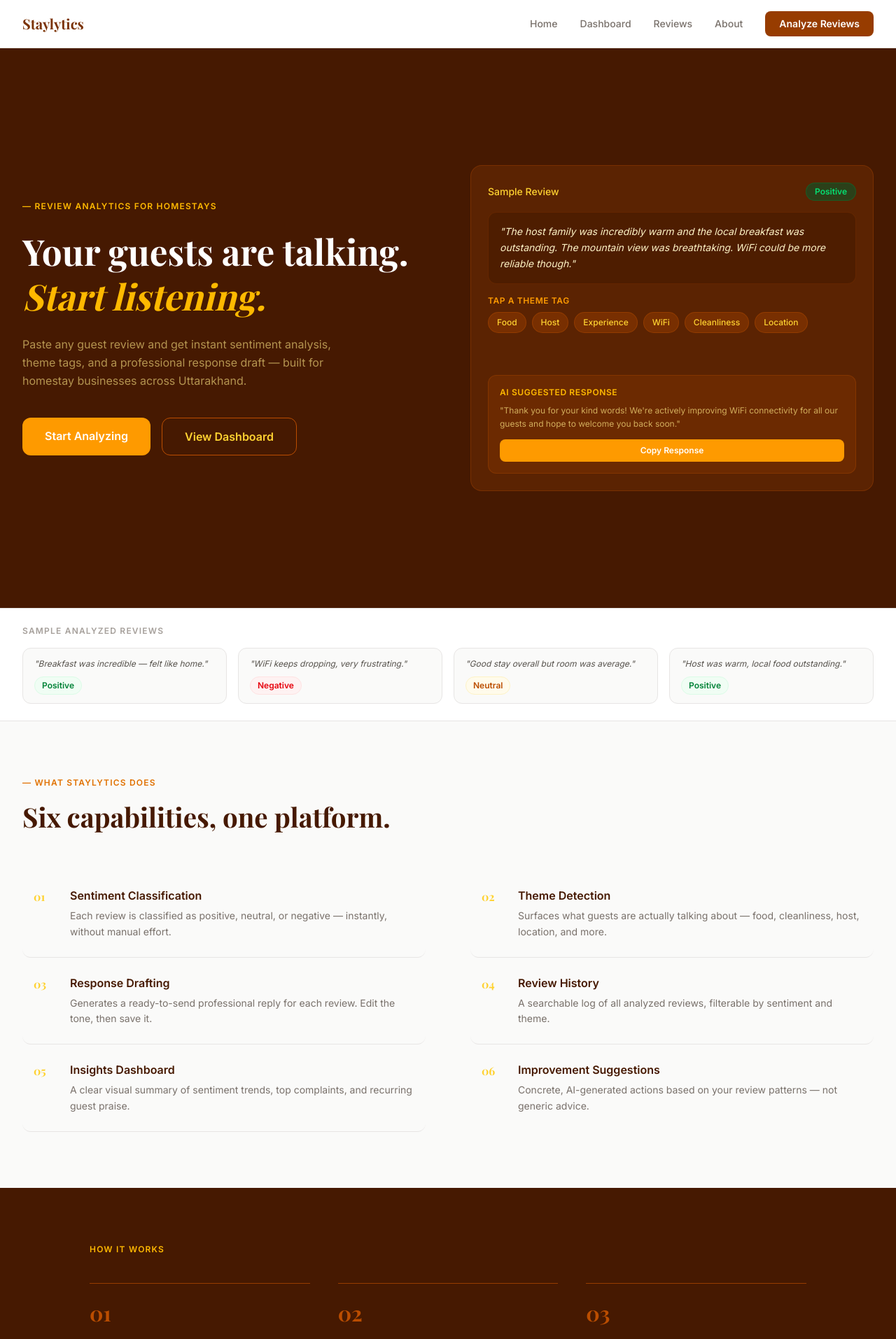
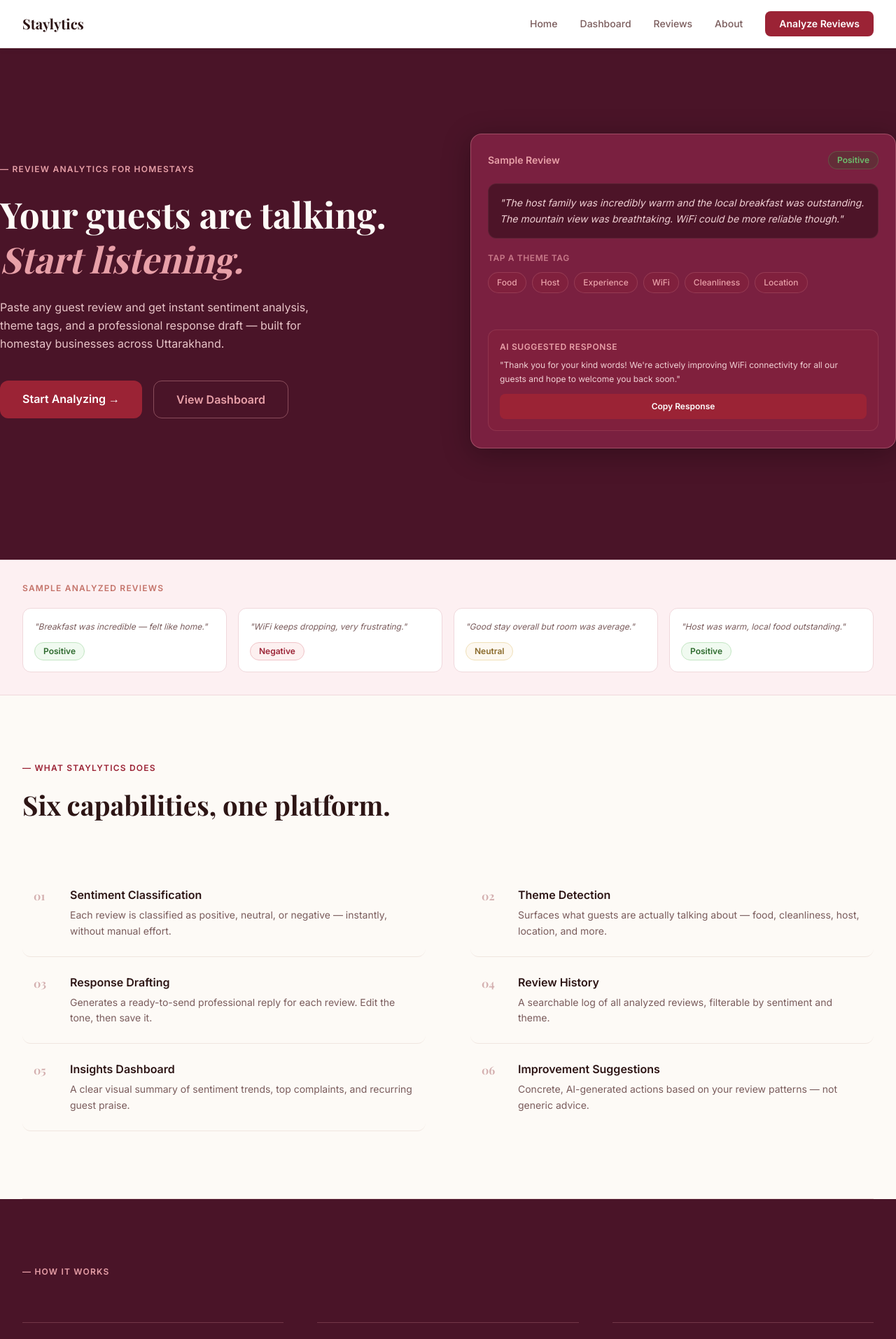
Before and after one commit to saam-07/Staylytics, a React (Vite) app in the folder frontend/: page / in a window 1280 px wide. Shown: the top 1914 px of the page at 70% size. Built offline with nearby package versions, Linux system fonts and the light colour scheme.

Commit message:
refactor: changed the colour pallete  and, improved spacing

```diff
--- a/frontend/src/App.jsx
+++ b/frontend/src/App.jsx
@@ -18,24 +18,37 @@
     <main>
       <Hero />
 
-      {/* Mock review strip — unique element */}
-      <div className="bg-white border-y border-stone-200 px-8 py-6">
+      {/* Review strip — warm blush, not stark white */}
+      <div
+        className="px-8 py-8"
+        style={{ backgroundColor: "#fdf0f2", borderTop: "1px solid #f0d8dc", borderBottom: "1px solid #f0d8dc" }}
+      >
         <div className="max-w-7xl mx-auto">
-          <p className="text-stone-400 text-xs uppercase tracking-widest font-semibold mb-4">
+          <p
+            className="text-xs uppercase tracking-widest font-semibold mb-5"
+            style={{ color: "#c4736a" }}
+          >
             Sample analyzed reviews
           </p>
           <div className="grid sm:grid-cols-2 lg:grid-cols-4 gap-4">
             {[
-              { text: "Breakfast was incredible — felt like home.", badge: "Positive", color: "text-green-700 bg-green-50 border-green-100" },
-              { text: "WiFi keeps dropping, very frustrating.", badge: "Negative", color: "text-red-600 bg-red-50 border-red-100" },
-              { text: "Good stay overall but room was average.", badge: "Neutral", color: "text-amber-700 bg-amber-50 border-amber-100" },
-              { text: "Host was warm, local food outstanding.", badge: "Positive", color: "text-green-700 bg-green-50 border-green-100" },
+              { text: "Breakfast was incredible — felt like home.", badge: "Positive", bg: "#f0faf0", color: "#2d6a2d", border: "#c3e6c3" },
+              { text: "WiFi keeps dropping, very frustrating.", badge: "Negative", bg: "#fdf0f0", color: "#9b2335", border: "#f0c4c8" },
+              { text: "Good stay overall but room was average.", badge: "Neutral", bg: "#fdf8f0", color: "#8a6a2a", border: "#f0e0b8" },
+              { text: "Host was warm, local food outstanding.", badge: "Positive", bg: "#f0faf0", color: "#2d6a2d", border: "#c3e6c3" },
             ].map((r, i) => (
-              <div key={i} className="bg-stone-50 border border-stone-200 rounded-xl px-4 py-3
-                                      flex flex-col gap-2">
-                <p className="text-stone-600 text-xs italic leading-relaxed">"{r.text}"</p>
-                <span className={`text-xs font-semibold px-2.5 py-1 rounded-full border
-                                 self-start ${r.color}`}>
+              <div
+                key={i}
+                className="rounded-xl px-4 py-4 flex flex-col gap-3"
+                style={{ backgroundColor: "#fff", border: "1px solid #f0d8dc" }}
+              >
+                <p className="text-xs italic leading-relaxed" style={{ color: "#7a5c5c" }}>
+                  "{r.text}"
+                </p>
+                <span
+                  className="text-xs font-semibold px-3 py-1 rounded-full self-start"
+                  style={{ backgroundColor: r.bg, color: r.color, border: `1px solid ${r.border}` }}
+                >
                   {r.badge}
                 </span>
               </div>
@@ -45,46 +58,69 @@
       </div>
 
       {/* Features */}
-      <section className="bg-stone-50 py-20 px-8">
+      <section className="py-24 px-8" style={{ backgroundColor: "#fdfaf6" }}>
         <div className="max-w-7xl mx-auto">
-
-          <div className="mb-12">
-            <p className="text-amber-600 text-xs font-semibold uppercase tracking-widest mb-3">
+          <div className="mb-16">
+            <p
+              className="text-xs font-semibold uppercase tracking-widest mb-4"
+              style={{ color: "#9b2335" }}
+            >
               — What Staylytics does
             </p>
-            <h2 className="text-amber-950 font-bold"
-              style={{ fontFamily: "'Playfair Display', serif", fontSize: "clamp(1.8rem, 3vw, 2.4rem)" }}>
+            <h2
+              className="font-bold"
+              style={{
+                fontFamily: "'Playfair Display', serif",
+                fontSize: "clamp(1.8rem, 3vw, 2.4rem)",
+                color: "#2d1515",
+              }}
+            >
               Six capabilities, one platform.
             </h2>
           </div>
-
-          {/* Two column list */}
           <div className="grid md:grid-cols-2 gap-x-16">
             {features.map((f) => <Card key={f.number} {...f} />)}
           </div>
         </div>
       </section>
 
+      {/* Thin divider */}
+      <div className="max-w-7xl mx-auto px-8">
+        <div className="h-px" style={{ backgroundColor: "rgba(155,35,53,0.15)" }} />
+      </div>
+
       {/* How it works */}
-      <section className="bg-amber-950 py-20 px-6">
-        <div className="max-w-5xl mx-auto">
-          <p className="text-amber-400 text-xs font-semibold uppercase tracking-widest mb-10">
-            How it works
+      <section className="py-24 px-8" style={{ backgroundColor: "#4a1428" }}>
+        <div className="max-w-7xl mx-auto">
+          <p
+            className="text-xs font-semibold uppercase tracking-widest mb-16"
+            style={{ color: "#e8a0a8" }}
+          >
+            — How it works
           </p>
-
-          <div className="grid md:grid-cols-3 gap-10">
+          <div className="grid md:grid-cols-3 gap-12">
             {[
               { n: "01", title: "Paste the review", desc: "Copy any guest review from your booking platform and paste it in." },
               { n: "02", title: "AI analyzes it", desc: "Sentiment, themes, and a suggested response are generated in seconds." },
               { n: "03", title: "Act on it", desc: "Edit the response, save it, and track patterns over time." },
             ].map((s) => (
-              <div key={s.n} className="border-t border-amber-800 pt-6">
-                <div className="text-amber-700 font-bold text-3xl mb-4"
-                  style={{ fontFamily: "'Playfair Display', serif" }}>
+              <div
+                key={s.n}
+                className="pt-8"
+                style={{ borderTop: "1px solid rgba(232,160,168,0.25)" }}
+              >
+                <div
+                  className="font-bold text-4xl mb-6"
+                  style={{ fontFamily: "'Playfair Display', serif", color: "#e8a0a8" }}
+                >
                   {s.n}
                 </div>
-                <h3 className="text-white font-semibold text-base mb-2">{s.title}</h3>
-                <p className="text-amber-400/70 text-sm leading-relaxed">{s.desc}</p>
+                <h3 className="font-semibold text-base mb-3" style={{ color: "#fdfaf6" }}>
+                  {s.title}
+                </h3>
+                <p className="text-sm leading-relaxed" style={{ color: "rgba(232,160,168,0.65)" }}>
+                  {s.desc}
+                </p>
               </div>
             ))}
           </div>
@@ -97,11 +133,16 @@
 function Placeholder({ title, description }) {
   return (
     <main className="flex-1 max-w-7xl mx-auto px-8 py-24 text-center">
-      <h1 className="text-3xl font-bold text-amber-900 mb-4"
-        style={{ fontFamily: "'Playfair Display', serif" }}>
+      <h1
+        className="text-3xl font-bold mb-4"
+        style={{ fontFamily: "'Playfair Display', serif", color: "#2d1515" }}
+      >
         {title}
       </h1>
-      <p className="text-stone-500 text-base max-w-md mx-auto leading-relaxed">
+      <p
+        className="text-base max-w-md mx-auto leading-relaxed"
+        style={{ color: "#7a5c5c" }}
+      >
         {description}
       </p>
     </main>
@@ -111,7 +152,7 @@
 export default function App() {
   return (
     <BrowserRouter>
-      <div className="min-h-screen flex flex-col bg-stone-50">
+      <div className="min-h-screen flex flex-col" style={{ backgroundColor: "#fdfaf6" }}>
         <Navbar />
         <Routes>
           <Route path="/" element={<Home />} />
--- a/frontend/src/components/Card.jsx
+++ b/frontend/src/components/Card.jsx
@@ -1,18 +1,16 @@
 export default function Card({ number, title, description }) {
   return (
-    <div className="flex gap-5 py-6 border-b border-stone-200 last:border-none
-                    group hover:bg-amber-50 px-4 rounded-xl transition-colors duration-200">
+    <div className="flex gap-5 py-6 border-b last:border-none group hover:bg-red-50 px-4 rounded-xl transition-colors duration-200"
+      style={{ borderColor: "#f0e6e0" }}>
 
-      {/* Number */}
-      <span className="text-amber-300 font-bold text-base shrink-0 w-8 pt-0.5"
-        style={{ fontFamily: "'Playfair Display', serif" }}>
+      <span className="font-bold text-base shrink-0 w-8 pt-0.5"
+        style={{ fontFamily: "'Playfair Display', serif", color: "#d4b0b0" }}>
         {number}
       </span>
 
-      {/* Content */}
       <div>
-        <h3 className="text-amber-950 font-semibold text-base mb-1.5">{title}</h3>
-        <p className="text-stone-500 text-sm leading-relaxed">{description}</p>
+        <h3 className="font-semibold text-base mb-1.5" style={{ color: "#2d1515" }}>{title}</h3>
+        <p className="text-sm leading-relaxed" style={{ color: "#7a5c5c" }}>{description}</p>
       </div>
     </div>
   );
--- a/frontend/src/components/Hero.jsx
+++ b/frontend/src/components/Hero.jsx
@@ -1,5 +1,5 @@
 import { Link } from "react-router-dom";
-import { useState } from "react";
+import { useState} from "react";
 
 export default function Hero() {
   const [copied, setCopied] = useState(false);
@@ -16,108 +16,188 @@
   };
 
   return (
-    <section className="bg-amber-950 min-h-screen flex items-center px-8 py-20">
+    <section
+      className="min-h-screen flex items-center pt-32 py-24"
+      style={{ backgroundColor: "#4a1428" }}
+    >
       <div className="max-w-7xl mx-auto w-full grid md:grid-cols-2 gap-16 items-center">
 
-        {/* Left */}
+        {/* ── LEFT ── */}
         <div>
-          <p className="text-amber-400 text-xs font-semibold uppercase tracking-widest mb-6">
+          {/* Eyebrow */}
+          <p
+            className="text-xs font-semibold uppercase tracking-widest mb-6"
+            style={{ color: "#e8a0a8" }}
+          >
             — Review Analytics for Homestays
           </p>
 
+          {/* Headline */}
           <h1
-            className="text-white font-bold leading-tight mb-6"
-            style={{ fontFamily: "'Playfair Display', serif", fontSize: "clamp(2.2rem, 4vw, 3.8rem)" }}
+            className="font-bold leading-tight mb-6"
+            style={{
+              fontFamily: "'Playfair Display', serif",
+              fontSize: "clamp(2.4rem, 4vw, 4rem)",
+              color: "#fdfaf6",
+            }}
           >
             Your guests are talking.
             <br />
-            <span className="text-amber-400 italic">Start listening.</span>
+            <span className="italic" style={{ color: "#e8a0a8" }}>
+              Start listening.
+            </span>
           </h1>
 
-          <p className="text-amber-200/60 text-base leading-relaxed mb-10 max-w-md">
-            Paste any guest review and get instant sentiment analysis, theme tags,
-            and a professional response draft — built for homestay businesses
-            across Uttarakhand.
+          {/* Subtext — blush pink */}
+          <p
+            className="text-base leading-relaxed mb-10 max-w-md"
+            style={{ color: "#e8c4c8" }}
+          >
+            Paste any guest review and get instant sentiment analysis, theme
+            tags, and a professional response draft — built for homestay
+            businesses across Uttarakhand.
           </p>
 
+          {/* Buttons */}
           <div className="flex flex-wrap gap-4">
-            <Link to="/reviews"
-              className="bg-amber-500 text-white font-semibold px-8 py-3.5
-                         rounded-xl hover:bg-amber-400 transition-colors">
-              Start Analyzing
+            <Link
+              to="/reviews"
+              className="text-white font-semibold px-8 py-3.5 rounded-xl
+                         hover:-translate-y-0.5 hover:shadow-lg transition-all duration-200"
+              style={{ backgroundColor: "#9b2335" }}
+            >
+              Start Analyzing →
             </Link>
-            <Link to="/dashboard"
-              className="border border-amber-700 text-amber-300 font-semibold
-                         px-8 py-3.5 rounded-xl hover:bg-amber-900 transition-colors">
+            <Link
+              to="/dashboard"
+              className="font-semibold px-8 py-3.5 rounded-xl
+                         hover:opacity-80 transition-all duration-200"
+              style={{ border: "1px solid rgba(232,160,168,0.4)", color: "#e8a0a8" }}
+            >
               View Dashboard
             </Link>
           </div>
         </div>
 
-        {/* Right — interactive mock card */}
-        <div className="bg-amber-900/40 border border-amber-800/50 rounded-2xl p-6">
-
-          {/* Header */}
-          <div className="flex justify-between items-center mb-4">
-            <span className="text-amber-300 text-sm font-medium">Sample Review</span>
-            <span className="bg-green-900/60 text-green-400 text-xs font-semibold
-                             px-3 py-1 rounded-full border border-green-700/40">
+        {/* ── RIGHT — interactive mock card ── */}
+        <div
+          className="rounded-2xl p-6"
+          style={{
+            backgroundColor: "#7a2040",
+            border: "1px solid rgba(232,160,168,0.35)",
+            boxShadow: "0 8px 40px rgba(0,0,0,0.3)",
+          }}
+        >
+          {/* Card header */}
+          <div className="flex justify-between items-center mb-5">
+            <span
+              className="text-sm font-semibold"
+              style={{ color: "#e8a0a8" }}
+            >
+              Sample Review
+            </span>
+            <span
+              className="text-xs font-semibold px-3 py-1 rounded-full"
+              style={{
+                backgroundColor: "rgba(34,85,34,0.25)",
+                color: "#6dbf6d",
+                border: "1px solid rgba(109,191,109,0.25)",
+              }}
+            >
               Positive
             </span>
           </div>
 
-          {/* Review text */}
-          <div className="bg-amber-950/60 rounded-xl p-4 mb-4 border border-amber-800/30">
-            <p className="text-amber-100 text-sm leading-relaxed italic">
+          {/* Review text box */}
+          <div
+            className="rounded-xl p-4 mb-5"
+            style={{
+              backgroundColor: "#4d1428",
+              border: "1px solid rgba(232,160,168,0.1)",
+            }}
+          >
+            <p
+              className="text-sm leading-relaxed italic"
+              style={{ color: "#f0d0d4" }}
+            >
               "The host family was incredibly warm and the local breakfast was
               outstanding. The mountain view was breathtaking. WiFi could be
               more reliable though."
             </p>
           </div>
 
-          {/* Interactive tags */}
-          <p className="text-amber-500 text-xs mb-2 uppercase tracking-wider font-semibold">
+          {/* Theme tags label */}
+          <p
+            className="text-xs mb-3 uppercase tracking-wider font-semibold"
+            style={{ color: "rgba(232,160,168,0.7)" }}
+          >
             Tap a theme tag
           </p>
-          <div className="flex gap-2 flex-wrap mb-5">
+
+          {/* Tags */}
+          <div className="flex gap-2 flex-wrap mb-3">
             {tags.map((t) => (
               <button
                 key={t}
                 onClick={() => setActiveTag(activeTag === t ? null : t)}
-                className={`text-xs px-3 py-1.5 rounded-full border font-medium
-                            transition-all duration-200
-                            ${activeTag === t
-                              ? "bg-amber-500 text-white border-amber-400"
-                              : "bg-amber-800/50 text-amber-300 border-amber-700/40 hover:border-amber-500"
-                            }`}
+                className="text-xs px-3 py-1.5 rounded-full font-medium transition-all duration-200"
+                style={
+                  activeTag === t
+                    ? {
+                        backgroundColor: "#9b2335",
+                        color: "#fdfaf6",
+                        border: "1px solid #9b2335",
+                      }
+                    : {
+                        backgroundColor: "rgba(155,35,53,0.2)",
+                        color: "#e8a0a8",
+                        border: "1px solid rgba(232,160,168,0.2)",
+                      }
+                }
               >
                 {t}
               </button>
             ))}
           </div>
 
-          {/* Tag description */}
-          <div className={`text-amber-200/60 text-xs mb-4 min-h-6 italic transition-all duration-200
-                          ${activeTag ? "opacity-100" : "opacity-0"}`}>
+          {/* Tag hint */}
+          <div
+            className={`text-xs italic mb-4 min-h-6 transition-all duration-200 ${
+              activeTag ? "opacity-100" : "opacity-0"
+            }`}
+            style={{ color: "rgba(232,160,168,0.6)" }}
+          >
             {activeTag && `Guests mentioned "${activeTag}" in this review.`}
           </div>
 
-          {/* AI Response */}
-          <div className="bg-amber-800/30 border border-amber-700/30 rounded-xl p-4">
-            <p className="text-amber-400 text-xs font-semibold uppercase tracking-wider mb-2">
+          {/* AI Response box */}
+          <div
+            className="rounded-xl p-4"
+            style={{
+              backgroundColor: "rgba(155,35,53,0.2)",
+              border: "1px solid rgba(232,160,168,0.15)",
+            }}
+          >
+            <p
+              className="text-xs font-semibold uppercase tracking-wider mb-2"
+              style={{ color: "#e8a0a8" }}
+            >
               AI Suggested Response
             </p>
-            <p className="text-amber-200/70 text-xs leading-relaxed mb-3">
+            <p
+              className="text-xs leading-relaxed mb-3"
+              style={{ color: "#f0d0d4" }}
+            >
               "Thank you for your kind words! We're actively improving WiFi
-              connectivity for all our guests and hope to welcome you back soon."
+              connectivity for all our guests and hope to welcome you back
+              soon."
             </p>
             <button
               onClick={handleCopy}
-              className={`w-full text-xs font-semibold py-2 rounded-lg transition-all duration-200
-                          ${copied
-                            ? "bg-green-600 text-white"
-                            : "bg-amber-500 text-white hover:bg-amber-400"
-                          }`}
+              className="w-full text-xs font-semibold py-2.5 rounded-lg
+                         transition-all duration-200 text-white
+                         hover:-translate-y-0.5 hover:shadow-md"
+              style={{ backgroundColor: copied ? "#2d6a2d" : "#9b2335" }}
             >
               {copied ? "Copied!" : "Copy Response"}
             </button>
--- a/frontend/src/components/Navbar.jsx
+++ b/frontend/src/components/Navbar.jsx
@@ -1,55 +1,104 @@
 import { useState } from "react";
-import { Link } from "react-router-dom";
+import { Link} from "react-router-dom";
 
 export default function Navbar() {
   const [open, setOpen] = useState(false);
 
+
+
+
   return (
-    <nav className="bg-white border-b border-stone-200 sticky top-0 z-50">
+    <nav
+      className="fixed top-0 left-0 w-full z-50 transition-all duration-300"
+      style={{
+  backgroundColor: "#ffffff",
+  borderBottom: "1px solid #f0e6e0",
+  boxShadow: "0 2px 8px rgba(0,0,0,0.06)",
+}}
+    >
       <div className="max-w-7xl mx-auto px-8 py-4 flex justify-between items-center">
 
         {/* Logo */}
-        <Link to="/" className="text-xl font-bold text-amber-900"
-          style={{ fontFamily: "'Playfair Display', serif" }}>
+        <Link
+          to="/"
+          className="text-xl font-bold transition-colors duration-300"
+          style={{
+            fontFamily: "'Playfair Display', serif",
+            color: "#2d1515",
+          }}
+        >
           Staylytics
         </Link>
 
         {/* Desktop links */}
-        <div className="hidden md:flex items-center gap-8 text-sm font-medium text-stone-500">
-          <Link to="/" className="hover:text-amber-800 transition-colors">Home</Link>
-          <Link to="/dashboard" className="hover:text-amber-800 transition-colors">Dashboard</Link>
-          <Link to="/reviews" className="hover:text-amber-800 transition-colors">Reviews</Link>
-          <Link to="/about" className="hover:text-amber-800 transition-colors">About</Link>
-          <Link to="/reviews"
-            className="bg-amber-800 text-white px-5 py-2 rounded-lg
-                       hover:bg-amber-700 transition-colors font-semibold">
+        <div className="hidden md:flex items-center gap-8 text-sm font-medium">
+          {["Home", "Dashboard", "Reviews", "About"].map((item) => (
+            <Link
+              key={item}
+              to={item === "Home" ? "/" : `/${item.toLowerCase()}`}
+              className="transition-colors duration-300 hover:opacity-70"
+              style={{ color: "#7a5c5c" }}
+            >
+              {item}
+            </Link>
+          ))}
+          <Link
+            to="/reviews"
+            className="text-white text-sm font-semibold px-5 py-2 rounded-lg
+                       hover:opacity-90 hover:-translate-y-0.5 transition-all duration-200"
+            style={{ backgroundColor: "#9b2335" }}
+          >
             Analyze Reviews
           </Link>
         </div>
 
-        {/* Mobile hamburger */}
+        {/* Hamburger */}
         <button
           onClick={() => setOpen(!open)}
           className="md:hidden flex flex-col gap-1.5 p-2"
           aria-label="Toggle menu"
         >
-          <span className={`block w-5 h-0.5 bg-stone-600 transition-all ${open ? "rotate-45 translate-y-2" : ""}`} />
-          <span className={`block w-5 h-0.5 bg-stone-600 transition-all ${open ? "opacity-0" : ""}`} />
-          <span className={`block w-5 h-0.5 bg-stone-600 transition-all ${open ? "-rotate-45 -translate-y-2" : ""}`} />
+          {[
+            open ? "rotate-45 translate-y-2" : "",
+            open ? "opacity-0" : "",
+            open ? "-rotate-45 -translate-y-2" : "",
+          ].map((cls, i) => (
+            <span
+              key={i}
+              className={`block w-5 h-0.5 transition-all duration-300 ${cls}`}
+              style={{ backgroundColor: "#2d1515" }}
+            />
+          ))}
         </button>
       </div>
 
       {/* Mobile menu */}
       {open && (
-        <div className="md:hidden border-t border-stone-100 px-6 py-4 flex flex-col gap-3
-                        text-sm font-medium text-stone-600 bg-white">
-          <Link to="/" onClick={() => setOpen(false)} className="hover:text-amber-800">Home</Link>
-          <Link to="/dashboard" onClick={() => setOpen(false)} className="hover:text-amber-800">Dashboard</Link>
-          <Link to="/reviews" onClick={() => setOpen(false)} className="hover:text-amber-800">Reviews</Link>
-          <Link to="/about" onClick={() => setOpen(false)} className="hover:text-amber-800">About</Link>
-          <Link to="/reviews" onClick={() => setOpen(false)}
-            className="bg-amber-800 text-white px-5 py-2.5 rounded-lg
-                       text-center font-semibold hover:bg-amber-700 transition-colors mt-1">
+        <div
+          className="md:hidden px-6 py-4 flex flex-col gap-3 text-sm font-medium"
+          style={{
+            backgroundColor: "#ffffff",
+            borderTop: "1px solid #f0e6e0",
+            color: "#7a5c5c",
+          }}
+        >
+          {["Home", "Dashboard", "Reviews", "About"].map((item) => (
+            <Link
+              key={item}
+              to={item === "Home" ? "/" : `/${item.toLowerCase()}`}
+              onClick={() => setOpen(false)}
+              style={{ color: "#7a5c5c" }}
+            >
+              {item}
+            </Link>
+          ))}
+          <Link
+            to="/reviews"
+            onClick={() => setOpen(false)}
+            className="text-white font-semibold px-5 py-2.5 rounded-lg text-center
+                       mt-1 hover:opacity-90 transition-opacity"
+            style={{ backgroundColor: "#9b2335" }}
+          >
             Analyze Reviews
           </Link>
         </div>
--- a/frontend/src/index.css
+++ b/frontend/src/index.css
@@ -12,8 +12,8 @@
 
 body {
   margin: 0;
-  background-color: #fffbf5;
-  color: #1c1917;
+  background-color: #fdfaf6;
+  color: #1c0f0f;
   font-family: 'Inter', sans-serif;
   -webkit-font-smoothing: antialiased;
 }
```
Also changed, not shown: frontend/src/components/Footer.jsx (+13 -13 lines).
